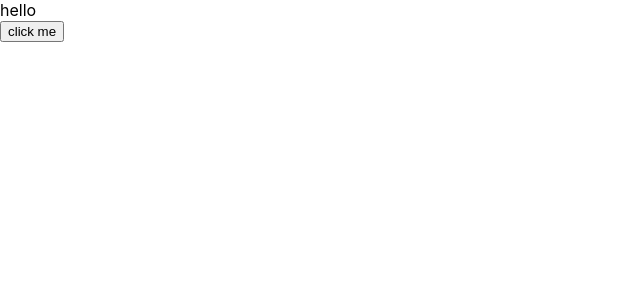
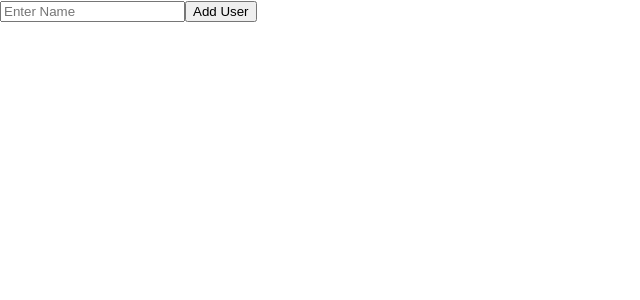
Before and after one commit to Jaseela99/react-basics, a React (Create React App) app in the folder reactto/: page / in a window 1280 px wide. Shown: the top 300 px of the page, without its empty margins (0-640 px from the left). Built offline with nearby package versions, Linux system fonts and the light colour scheme.

Commit message:
added lists

```diff
--- a/reactto/src/App.js
+++ b/reactto/src/App.js
@@ -2,14 +2,16 @@ import React from "react";
 //import UseState from "./components/UseState";
 //import Class from "./components/Class";
 //import Events from "./components/Events";
-import Parent from "./components/Parent";
+//import Parent from "./components/Parent";
+import ListContainer from "./components/ListContainer";
 function App() {
   return (
     <div className="App">
      {/*  <UseState/> */}
      {/*  <Class/> */}
    {/*   <Events/> */}
-   <Parent/>
+   {/* <Parent/> */}
+   <ListContainer/>
     </div>
   );
 }
--- a/reactto/src/components/Child.js
+++ b/reactto/src/components/Child.js
@@ -2,6 +2,7 @@ import React from "react";
 
 const Child = (props) => {
     //event handler is called here and is passed to parent component
+   // The child component calls the parent callback function using props and passes the data to the parent component.
   const trigger = () => {
       //callback for parent component
  props.trigger("helloii");
--- /dev/null
+++ b/reactto/src/components/List.js
@@ -0,0 +1,21 @@
+import React from 'react'
+
+const List = (props) => {
+  return (
+    <div>
+
+        <ul>
+            {props.user.map((user,index)=>
+                <li key={index}>{user.name}
+                <button onClick={props.handleDelete} >Delete</button>
+                <button onClick={props.handleEdit} >Edit</button>
+                </li>
+
+            )
+            }
+        </ul>
+    </div>
+  )
+}
+
+export default List
--- /dev/null
+++ b/reactto/src/components/ListContainer.js
@@ -0,0 +1,37 @@
+import React from "react";
+import List from "./List";
+
+const ListContainer = () => {
+  const [name,setName] = React.useState("");
+  const [user, setUser] = React.useState([]);
+
+const addUser = () => {
+    setUser([...user,{name}]);
+    setName("");
+}
+  const handleDelete = (index) => {
+    const newUser = [...user];
+    newUser.splice(index, 1);
+    setUser(newUser);
+  }
+  const handleEdit = (index) => {
+    setName([...user[index].name,{name}]);
+    setUser(user);
+  }
+  return (
+    <div>
+      <input
+        type="text"
+        placeholder="Enter Name"
+        value={name}
+        onChange={(e) => setName(e.target.value)}
+
+
+      />
+      <button onClick={addUser}>Add User</button>
+      <List user={user} name={name} handleDelete={handleDelete} handleEdit={handleEdit} />
+    </div>
+  );
+};
+
+export default ListContainer;
--- a/reactto/src/components/Parent.js
+++ b/reactto/src/components/Parent.js
@@ -4,7 +4,8 @@ import Child from './Child'
 const Parent = () => {
 
     const [data,setData] = React.useState("hello")
-    //this executes when callback from chld component triggers
+    //callback for child component and will retrieve data from child
+    //passed callback to child as props
     const trigger= (data) => {
         setData(data)
     }
```
